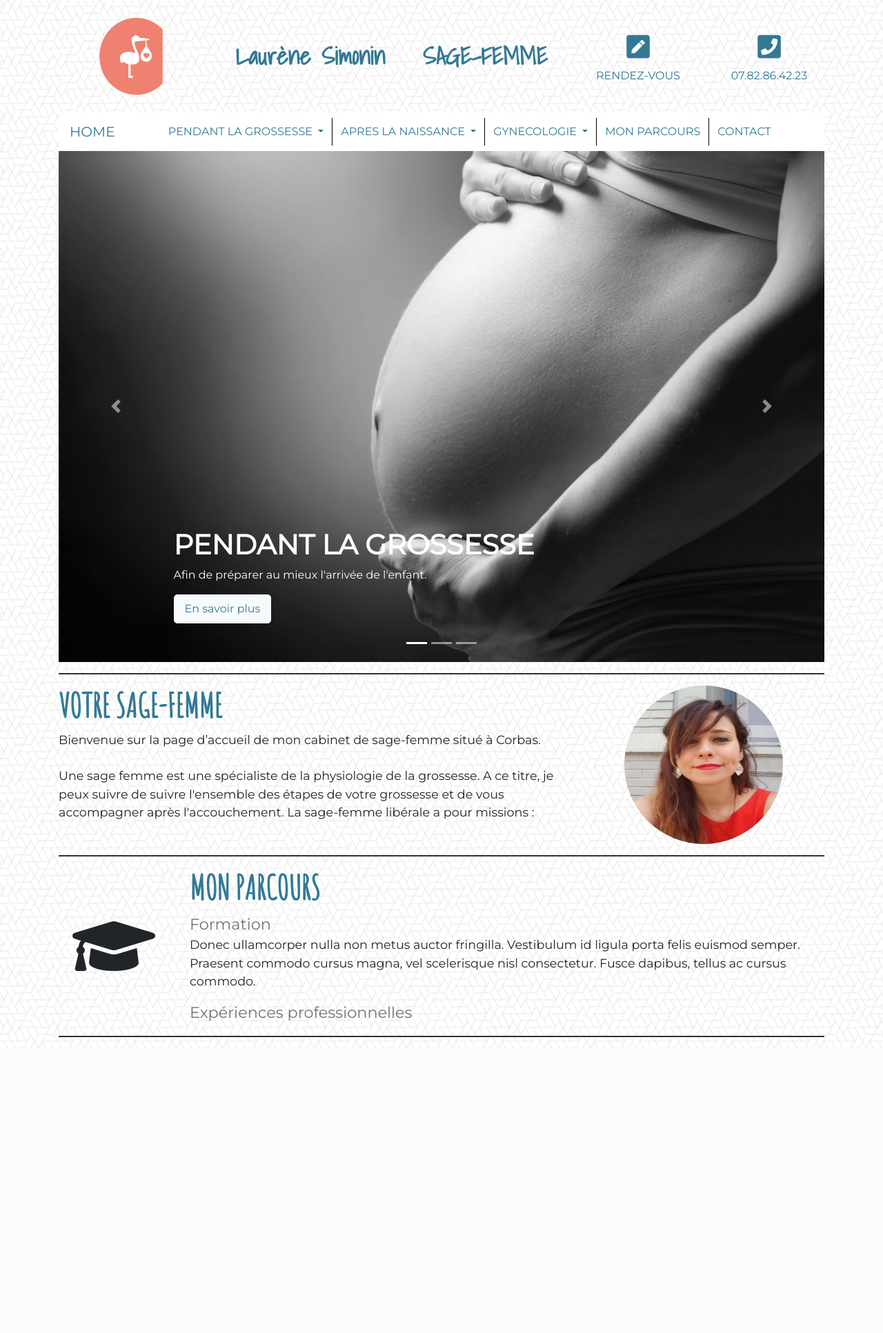
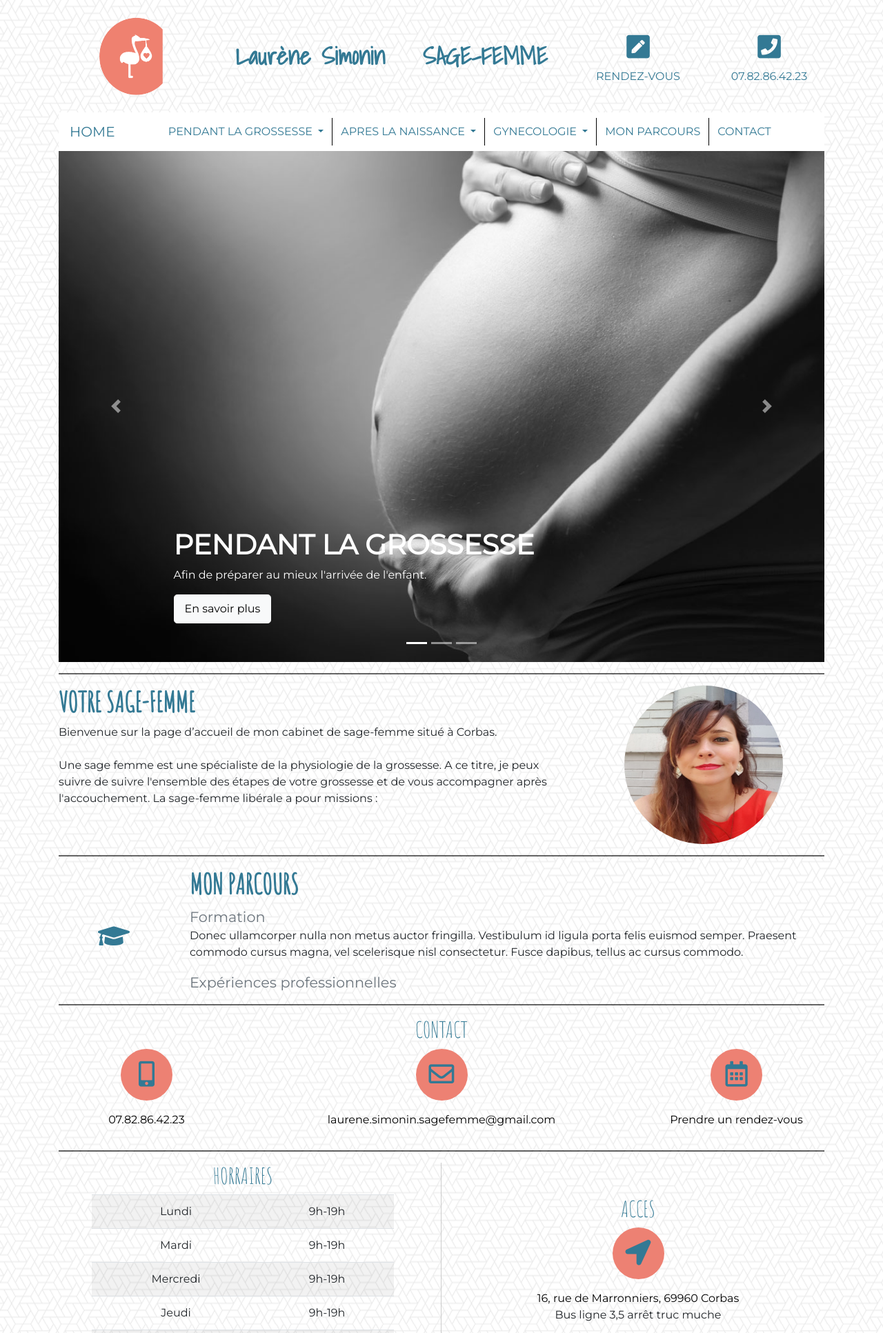
Before and after one commit to sloutmyv/SYC_LAURENE_WEBSITE_R00, a Django app: page / in a window 1280 px wide. Shown: the top 1933 px of the page at 69% size. Before the commit the page ends 1520 px from the top, so only its background shows below. Run offline with Django 3.2, Linux system fonts and the light colour scheme; some libraries are stand-ins or nearby versions.

Commit message:
012 - 20180711

```diff
--- a/APP_001_CLIENTPAGE/static/APP_001_CLIENTPAGE/css/home.css
+++ b/APP_001_CLIENTPAGE/static/APP_001_CLIENTPAGE/css/home.css
@@ -1,3 +1,8 @@
 body {
     background: url("/static/APP_001_CLIENTPAGE/img/bg.png") fixed;
 }
+
+hr{
+border: 0.7px black solid;
+opacity: 0.6;
+}
--- /dev/null
+++ b/APP_001_CLIENTPAGE/static/APP_001_CLIENTPAGE/css/home_contact.css
@@ -0,0 +1,44 @@
+.contact-title {
+    font-family: 'Amatic SC', cursive;
+    color: #337994;
+    text-align: center;
+}
+
+.contact-subcol-layout {
+    font-family: 'Montserrat', sans-serif;
+    text-align: center;
+}
+
+.adress-layout{
+    font-family: 'Montserrat', sans-serif;
+    text-align: center;
+}
+
+#map {
+    height: 500px;
+    width : 100%;
+}
+
+a, a:link, a:visited {
+  /* color: #396054; */
+  color: #000000;
+}
+
+.vertical-bar{
+    padding-right:20px;
+    border-right: 1px solid #ccc;
+}
+
+.dot {
+    height: 75px;
+    width: 75px;
+    background-color: #ed8173;
+    border-radius: 50%;
+    display: inline-block;
+}
+
+.logo {
+    color: #337994;
+    font-size: 2.3rem;
+    margin-top: 19px;
+}
--- a/APP_001_CLIENTPAGE/static/APP_001_CLIENTPAGE/css/header.css
+++ b/APP_001_CLIENTPAGE/static/APP_001_CLIENTPAGE/css/home_header.css
@@ -1,17 +1,12 @@
-#head_main{
+.header-font {
     font-family: 'Shadows Into Light', cursive;
-    font-size: 2rem;
 }
 
-#head_icon{
-    font-size: 2.6rem;
-}
-
-#head_contact{
+.header-contact{
     font-family: 'Montserrat', sans-serif;
 }
 
-a, a:link, a:visited {
+a.header-color, a.header-color:link, a.header-color:visited {
   /* color: #396054; */
   color: #337994;
 }
@@ -22,25 +17,24 @@ a, a:link, a:visited {
 
 /* // Extra small devices (portrait phones, less than 576px) */
 @media (max-width: 575.98px) {
-    #head_main{
+    .header-font{
         font-size: 2.3rem;
     }
-    #head_icon{
+    .header-icon{
         font-size: 2.4rem;
     }
     img {
         height:110px;
         width:110px;
-
     }
 }
 
 /* // Small devices (landscape phones, 576px and up) */
 @media (min-width: 576px) and (max-width: 767.98px) {
-    #head_main{
+    .header-font{
         font-size: 2.5rem;
     }
-    #head_icon{
+    .header-icon{
         font-size: 2.4rem;
     }
     img {
@@ -51,10 +45,10 @@ a, a:link, a:visited {
 
 /* // Medium devices (tablets, 768px and up) */
 @media (min-width: 768px) and (max-width: 991.98px) {
-    #head_main{
+    .header-font{
         font-size: 2.5rem;
     }
-    #head_icon{
+    .header-icon{
         font-size: 2.4rem;
     }
     img {
@@ -65,10 +59,10 @@ a, a:link, a:visited {
 
 /* // Large devices (desktops, 992px and up) */
 @media (min-width: 992px) and (max-width: 1199.98px) {
-    #head_main{
+    .header-font{
         font-size: 1.8rem;
     }
-    #head_icon{
+    .header-icon{
         font-size: 2.4rem;
     }
     img {
@@ -79,10 +73,10 @@ a, a:link, a:visited {
 
 /* // Extra large devices (large desktops, 1200px and up) */
 @media (min-width: 1200px) {
-    #head_main{
+    .header-font{
         font-size: 2.2rem;
     }
-    #head_icon{
+    .header-icon{
         font-size: 2.4rem;
     }
     img {
--- /dev/null
+++ b/APP_001_CLIENTPAGE/static/APP_001_CLIENTPAGE/css/home_presentation.css
@@ -0,0 +1,93 @@
+img.profil-picture {
+    height:230px;
+    width:230px;
+}
+
+.presentation-title{
+    font-family: 'Amatic SC', cursive;
+    color: #337994;
+}
+
+.presentation-text, .presentation-subtitle{
+font-family: 'Montserrat', sans-serif;
+}
+
+
+.logo {
+    font-size: 6rem;
+}
+
+
+@media (max-width: 575.98px) {
+    .presentation-title{
+        font-size: 2rem;
+    }
+
+    .presentation-subtitle{
+        font-size: 1.1rem;
+    }
+
+    .presentation-text{
+        font-size: 0.8rem;
+    }
+}
+
+/* // Small devices (landscape phones, 576px and up) */
+@media (min-width: 576px) and (max-width: 767.98px) {
+    .presentation-title{
+        font-size: 2rem;
+    }
+
+    .presentation-subtitle{
+        font-size: 1.2rem;
+    }
+
+    .presentation-text{
+        font-size: 0.9rem;
+    }
+}
+
+/* // Medium devices (tablets, 768px and up) */
+@media (min-width: 768px) and (max-width: 991.98px) {
+    .presentation-title{
+        font-size: 2.5rem;
+    }
+
+    .presentation-subtitle{
+        font-size: 1.3rem;
+    }
+
+    .presentation-text{
+        font-size: 1rem;
+    }
+}
+
+/* // Large devices (desktops, 992px and up) */
+@media (min-width: 992px) and (max-width: 1199.98px) {
+    .presentation-title{
+        font-size: 2.5rem;
+    }
+
+    .presentation-subtitle{
+        font-size: 1.3rem;
+    }
+
+    .presentation-text{
+        font-size: 1rem;
+    }
+}
+
+/* // Extra large devices (large desktops, 1200px and up) */
+@media (min-width: 1200px) {
+    .presentation-title{
+        font-size: 2.5rem;
+    }
+
+    .presentation-subtitle{
+        font-size: 1.3rem;
+    }
+
+    .presentation-text{
+        font-size: 1rem;
+    }
+}
--- a/APP_001_CLIENTPAGE/static/APP_001_CLIENTPAGE/css/presentation.css
+++ /dev/null
@@ -1,98 +0,0 @@
-/* // Extra small devices (portrait phones, less than 576px) */
-
-img.profil-picture {
-    height:230px;
-    width:230px;
-
-}
-
-#icon{
-    font-size: 6rem;
-}
-
-hr{
-border: 1px black solid;
-opacity: 0.8;
-}
-
-#votre_sf_title, #mon_parcours_title{
-font-family: 'Amatic SC', cursive;
-color: #337994;
-}
-
-#mon_parcours_sub_title, #votre_sf_text, #mon_parcours_text {
-font-family: 'Montserrat', sans-serif;
-}
-@media (max-width: 575.98px) {
-    #votre_sf_title, #mon_parcours_title{
-        font-size: 2rem;
-    }
-
-    #mon_parcours_sub_title{
-        font-size: 1.1rem;
-    }
-
-    #votre_sf_text, #mon_parcours_text{
-        font-size: 0.8rem;
-    }
-}
-
-/* // Small devices (landscape phones, 576px and up) */
-@media (min-width: 576px) and (max-width: 767.98px) {
-    #votre_sf_title, #mon_parcours_title{
-        font-size: 2rem;
-    }
-
-    #mon_parcours_sub_title{
-        font-size: 1.2rem;
-    }
-
-    #votre_sf_text, #mon_parcours_text{
-        font-size: 0.9rem;
-    }
-}
-
-/* // Medium devices (tablets, 768px and up) */
-@media (min-width: 768px) and (max-width: 991.98px) {
-    #votre_sf_title, #mon_parcours_title{
-        font-size: 2.5rem;
-    }
-
-    #mon_parcours_sub_title{
-        font-size: 1.3rem;
-    }
-
-    #votre_sf_text, #mon_parcours_text{
-        font-size: 1rem;
-    }
-}
-
-/* // Large devices (desktops, 992px and up) */
-@media (min-width: 992px) and (max-width: 1199.98px) {
-    #votre_sf_title, #mon_parcours_title{
-        font-size: 3rem;
-    }
-
-    #mon_parcours_sub_title{
-        font-size: 1.3rem;
-    }
-
-    #votre_sf_text, #mon_parcours_text{
-        font-size: 1rem;
-    }
-}
-
-/* // Extra large devices (large desktops, 1200px and up) */
-@media (min-width: 1200px) {
-    #votre_sf_title, #mon_parcours_title{
-        font-size: 3rem;
-    }
-
-    #mon_parcours_sub_title{
-        font-size: 1.4rem;
-    }
-
-    #votre_sf_text, #mon_parcours_text{
-        font-size: 1.1rem;
-    }
-}
--- a/APP_001_CLIENTPAGE/templates/APP_001_CLIENTPAGE/home.html
+++ b/APP_001_CLIENTPAGE/templates/APP_001_CLIENTPAGE/home.html
@@ -10,21 +10,24 @@
 <link href="https://fonts.googleapis.com/css?family=Shadows+Into+Light" rel="stylesheet">
 <link href="https://fonts.googleapis.com/css?family=Amatic+SC" rel="stylesheet">
 <link href="{% static 'APP_001_CLIENTPAGE/css/home.css' %}" rel="stylesheet">
-<link href="{% static 'APP_001_CLIENTPAGE/css/header.css' %}" rel="stylesheet">
-<link href="{% static 'APP_001_CLIENTPAGE/css/navbar.css' %}" rel="stylesheet">
-<link href="{% static 'APP_001_CLIENTPAGE/css/carousel.css' %}" rel="stylesheet">
-<link href="{% static 'APP_001_CLIENTPAGE/css/presentation.css' %}" rel="stylesheet">
+<link href="{% static 'APP_001_CLIENTPAGE/css/home_header.css' %}" rel="stylesheet">
+<link href="{% static 'APP_001_CLIENTPAGE/css/home_navbar.css' %}" rel="stylesheet">
+<link href="{% static 'APP_001_CLIENTPAGE/css/home_carousel.css' %}" rel="stylesheet">
+<link href="{% static 'APP_001_CLIENTPAGE/css/home_presentation.css' %}" rel="stylesheet">
+<link href="{% static 'APP_001_CLIENTPAGE/css/home_contact.css' %}" rel="stylesheet">
 {% endblock css %}
 
 <body>
 {% block content %}
 <!-- Header -->
-{% include "APP_001_CLIENTPAGE/header.html" %}
+{% include "APP_001_CLIENTPAGE/home_header.html" %}
 <!-- NavBar -->
-{% include "APP_001_CLIENTPAGE/navbar.html" %}
+{% include "APP_001_CLIENTPAGE/home_navbar.html" %}
 <!-- Carousel -->
-{% include "APP_001_CLIENTPAGE/carousel.html" %}
+{% include "APP_001_CLIENTPAGE/home_carousel.html" %}
 <!-- Presentation -->
-{% include "APP_001_CLIENTPAGE/presentation.html" %}
+{% include "APP_001_CLIENTPAGE/home_presentation.html" %}
+<!-- Contact -->
+{% include "APP_001_CLIENTPAGE/home_contact.html" %}
 {% endblock content %}
 </body>
--- a/APP_001_CLIENTPAGE/templates/APP_001_CLIENTPAGE/carousel.html
+++ b/APP_001_CLIENTPAGE/templates/APP_001_CLIENTPAGE/home_carousel.html
@@ -1,4 +1,5 @@
 {% load staticfiles %}
+<div id="carousel">
 <div class="container">
     <div id="demo" class="carousel slide" data-ride="carousel">
       <!-- Indicators -->
@@ -49,3 +50,4 @@
       </a>
     </div>
 </div>
+</div>
--- /dev/null
+++ b/APP_001_CLIENTPAGE/templates/APP_001_CLIENTPAGE/home_contact.html
@@ -0,0 +1,121 @@
+{% load staticfiles %}
+<div id="contact">
+    <div class="container">
+        <div class="row contact-layout">
+            <div class="col-md-12 contact-subcol-layout">
+                <h2 class="contact-title">CONTACT</h2>
+                <div class="row">
+                    <div class="col-md-3">
+                        <div class="row">
+                            <div class="col-12">
+                                <span class="dot">
+                                    <i class="fas fa-mobile-alt logo"></i>
+                                </span>
+                            </div>
+                            <div class="col-12 py-3">
+                                <a href="tel:+33">07.82.86.42.23</a>
+                            </div>
+                        </div>
+                    </div>
+                    <div class="col-md-6">
+                        <div class="row">
+                            <div class="col-12">
+                                <span class="dot">
+                                    <i class="far fa-envelope logo"></i>
+                                </span>
+                            </div>
+                            <div class="col-12 py-3">
+                                <a href="mailto:clerc.sylv@gmail.com">laurene.simonin.sagefemme@gmail.com</a>
+                            </div>
+                        </div>
+                    </div>
+                    <div class="col-md-3">
+                        <div class="row">
+                            <div class="col-12">
+                                <span class="dot">
+                                    <i class="far fa-calendar-alt logo"></i>
+                                </span>
+                            </div>
+                            <div class="col-12 py-3">
+                                <a href="https://www.doctolib.fr/sage-femme/corbas/laurene-simonin">Prendre un rendez-vous</a>
+                            </div>
+                        </div>
+                    </div>
+                </div>
+            </div>
+        </div>
+        <hr class="featurette-divider">
+        <div class="row contact-layout">
+            <div class="col-md-6 vertical-bar">
+                <h2 class="contact-title ">HORRAIRES</h2>
+                <div class='container px-5'>
+                <table class="table table-striped contact-subcol-layout">
+                  <tbody>
+                    <tr>
+                      <td>Lundi</td>
+                      <td>9h-19h</td>
+                    </tr>
+                    <tr>
+                        <td>Mardi</td>
+                        <td>9h-19h</td>
+                    </tr>
+                    <tr>
+                        <td>Mercredi</td>
+                        <td>9h-19h</td>
+                    </tr>
+                    <tr>
+                        <td>Jeudi</td>
+                        <td>9h-19h</td>
+                    </tr>
+                    <tr>
+                        <td>Vendredi</td>
+                        <td>9h-19h</td>
+                    </tr>
+                  </tbody>
+                </table>
+                </div>
+            </div>
+            <div class="col-md-6 py-5">
+                <h2 class="contact-title">ACCES</h2>
+                <div class="row adress-layout ">
+                    <div class="col-12">
+                        <span class="dot">
+                            <i class="fas fa-location-arrow logo"></i>
+                        </span>
+                    </div>
+                    <div class="col-12 py-3">
+                        <a href="#"></i>16, rue de Marronniers, 69960 Corbas</a></br>
+                        <p>
+                            Bus ligne 3,5 arrêt truc muche
+                        </p>
+                    </div>
+                </div>
+            </div>
+            <div class="col-12">
+                <div id="map"></div>
+            </div>
+        </div>
+    </div>
+</div>
+
+<script>
+<!-- // Initialize and add the map -->
+function initMap() {
+  // The location of Corbas
+  var corbas = {lat: 45.663829, lng: 4.894500};
+  // The map, centered at Uluru
+  var map = new google.maps.Map(
+      document.getElementById('map'), {zoom: 18, center: corbas});
+  // The marker, positioned at Uluru
+  var marker = new google.maps.Marker({position: corbas, map: map});
+}
+</script>
+
+<!--Load the API from the specified URL
+* The async attribute allows the browser to render the page while the API loads
+* The key parameter will contain your own API key (which is not needed for this tutorial)
+* The callback parameter executes the initMap() function
+-->
+<script async defer
+src="https://maps.googleapis.com/maps/api/js?key=AIzaSyBQD02AjL9sXl6M3M_MD3sKJxAN4jp9GfU&callback=initMap">
+</script>
--- a/APP_001_CLIENTPAGE/templates/APP_001_CLIENTPAGE/header.html
+++ b/APP_001_CLIENTPAGE/templates/APP_001_CLIENTPAGE/home_header.html
@@ -7,13 +7,13 @@
                     <div class="col-4">
                         <img class="mx-auto d-block" src="{% static 'APP_001_CLIENTPAGE/img/Pictocigogne.png' %}">
                     </div>
-                    <div class="col-8 my-auto" id='head_main'>
+                    <div class="col-8 my-auto">
                         <div class="row">
                             <div class="col-12 col-lg-6">
-                                <a class="nounderline" href="#"><b>Laurène Simonin</b></a>
+                                <a class="nounderline header-color header-font" href="#"><b>Laurène Simonin</b></a>
                             </div>
                             <div class="col-12 col-lg-6">
-                                <a class="nounderline" href="#"><b>SAGE-FEMME</b></a>
+                                <a class="nounderline header-color header-font" href="#"><b>SAGE-FEMME</b></a>
                             </div>
                         </div>
                     </div>
@@ -21,29 +21,29 @@
             </div>
             <div class="col-6 col-md-2" align="center">
                 <div class='row pt-3'>
-                    <div class="col-12"  id="head_icon">
-                        <a class="head_rdv" href="https://www.doctolib.fr/sage-femme/corbas/laurene-simonin">
+                    <div class="col-12">
+                        <a class="header-icon header-color" href="https://www.doctolib.fr/sage-femme/corbas/laurene-simonin">
                             <i class="fas fa-pen-square "></i>
                         </a>
                     </div>
                 </div>
                 <div class='row'>
-                    <div class="col-12" id="head_contact">
-                        <a class="head_rdv" href="https://www.doctolib.fr/sage-femme/corbas/laurene-simonin">RENDEZ-VOUS</a>
+                    <div class="col-12">
+                        <a class="header-contact header-color" href="https://www.doctolib.fr/sage-femme/corbas/laurene-simonin">RENDEZ-VOUS</a>
                     </div>
                 </div>
             </div>
             <div class="col-6 col-md-2" align="center">
                 <div class='row pt-3'>
-                    <div class="col-12"  id="head_icon">
-                        <a class="head_rdv" href="#">
+                    <div class="col-12">
+                        <a class="header-icon header-color" href="#">
                             <i class="fas fa-phone-square"></i>
                         </a>
                     </div>
                 </div>
                 <div class='row'>
-                    <div class="col-12" id="head_contact">
-                        <a class="head_phone" href="#">07.82.86.42.23</a>
+                    <div class="col-12">
+                        <a class="header-contact header-color" href="#">07.82.86.42.23</a>
                     </div>
                 </div>
             </div>
--- a/APP_001_CLIENTPAGE/templates/APP_001_CLIENTPAGE/presentation.html
+++ b/APP_001_CLIENTPAGE/templates/APP_001_CLIENTPAGE/home_presentation.html
@@ -1,10 +1,13 @@
 {% load staticfiles %}
+<div id="presentation">
 <div class="container">
     <hr class="featurette-divider">
-    <div class="row featurette">
+    <div class="row">
       <div class="col-md-8">
-        <h2 class="featurette-heading" id="votre_sf_title"><b>VOTRE SAGE-FEMME</b></h2>
-        <p class="lead" id="votre_sf_text">Bienvenue sur la page d’accueil de mon cabinet de sage-femme situé
+        <h2 class="presentation-title">
+            <b>VOTRE SAGE-FEMME</b>
+        </h2>
+        <p class="presentation-text">Bienvenue sur la page d’accueil de mon cabinet de sage-femme situé
              à Corbas.<br /><br />
              Une sage femme est une spécialiste de la physiologie de la grossesse. A ce titre, je peux suivre
              de suivre l'ensemble des étapes de votre grossesse et de vous accompagner après l'accouchement.
@@ -13,25 +16,28 @@
       </div>
       <div class="col-md-4 my-auto" align="center">
           <img src="{% static 'APP_001_CLIENTPAGE/img/photo-profil-1.png' %}"
-          class="rounded-circle profil-picture" alt="profil-picture">
+          class="rounded-circle profil-picture" alt="photo-LS">
       </div>
     </div>
+
     <hr class="featurette-divider">
-    <div class="row featurette">
+
+    <div class="row">
         <div class="col-md-2  my-auto" align="center">
           <!-- <img class="rounded-circle" src="{% static 'APP_001_CLIENTPAGE/img/photo-profil.jpg' %}"
           alt="Generic placeholder image" width="500" height="500"> -->
-          <i class="fas fa-graduation-cap" id="icon"></i>
+          <i class="fas fa-graduation-cap logo"></i>
         </div>
         <div class="col-md-10">
-            <h2 class="featurette-heading" id="mon_parcours_title"><b>MON PARCOURS</b></h2>
-            <span class="text-muted" id="mon_parcours_sub_title">Formation</span>
-            <p class="lead" id="mon_parcours_text">Donec ullamcorper nulla non metus auctor fringilla.
+            <h2 class="presentation-title"><b>MON PARCOURS</b></h2>
+            <span class="text-muted presentation-subtitle">Formation</span>
+            <p class="presentation-text">Donec ullamcorper nulla non metus auctor fringilla.
             Vestibulum id ligula porta felis euismod semper. Praesent commodo cursus magna,
             vel scelerisque nisl consectetur. Fusce dapibus, tellus ac cursus commodo.
             </p>
-            <span class="text-muted" id="mon_parcours_sub_title">Expériences professionnelles</span>
+            <span class="text-muted presentation-subtitle">Expériences professionnelles</span>
         </div>
     </div>
     <hr class="featurette-divider">
 </div>
+</div>
```
Also changed, not shown: APP_001_CLIENTPAGE/static/APP_001_CLIENTPAGE/css/home_carousel.css (renamed from APP_001_CLIENTPAGE/static/APP_001_CLIENTPAGE/css/carousel.css), APP_001_CLIENTPAGE/static/APP_001_CLIENTPAGE/css/home_navbar.css (renamed from APP_001_CLIENTPAGE/static/APP_001_CLIENTPAGE/css/navbar.css), APP_001_CLIENTPAGE/templates/APP_001_CLIENTPAGE/home_navbar.html (renamed from APP_001_CLIENTPAGE/templates/APP_001_CLIENTPAGE/navbar.html), 1 other file.
